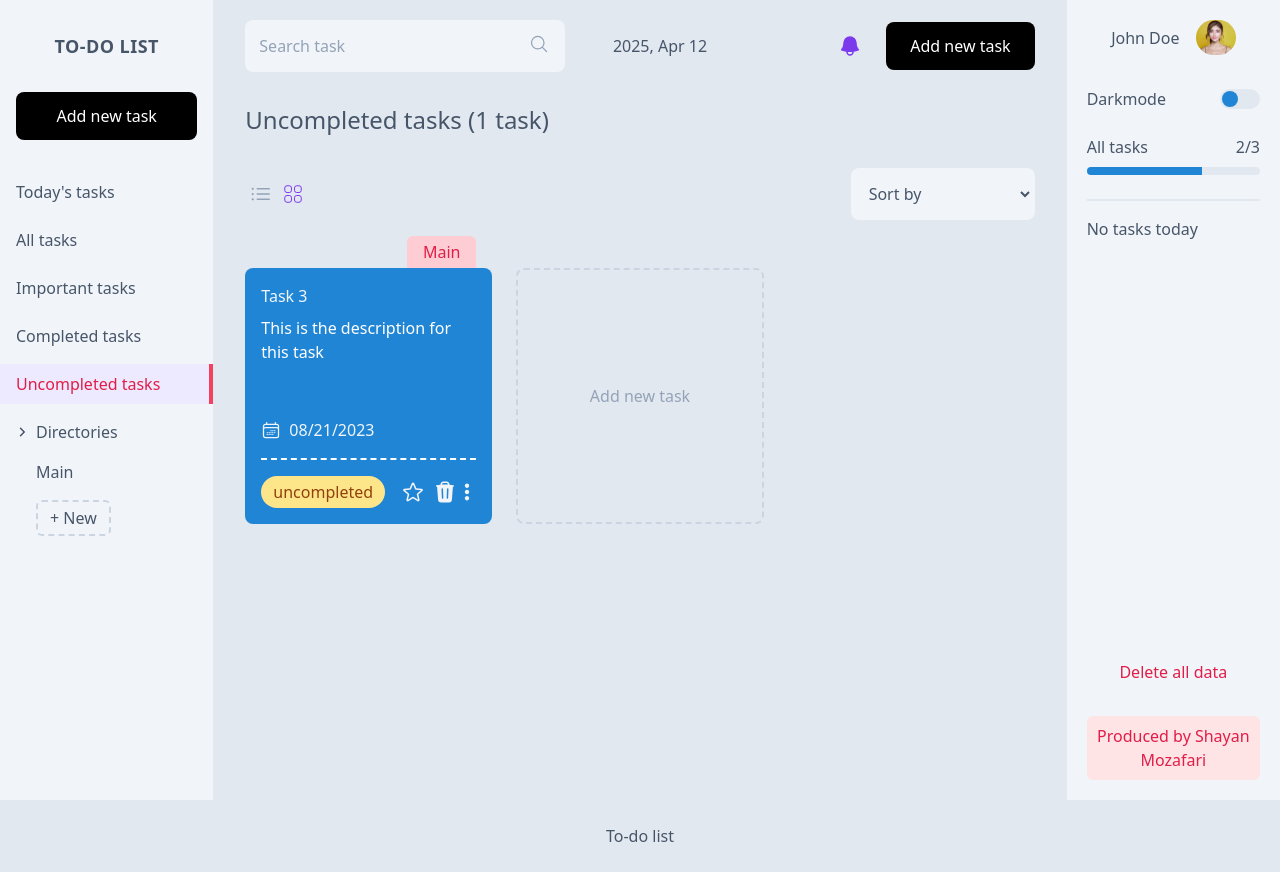
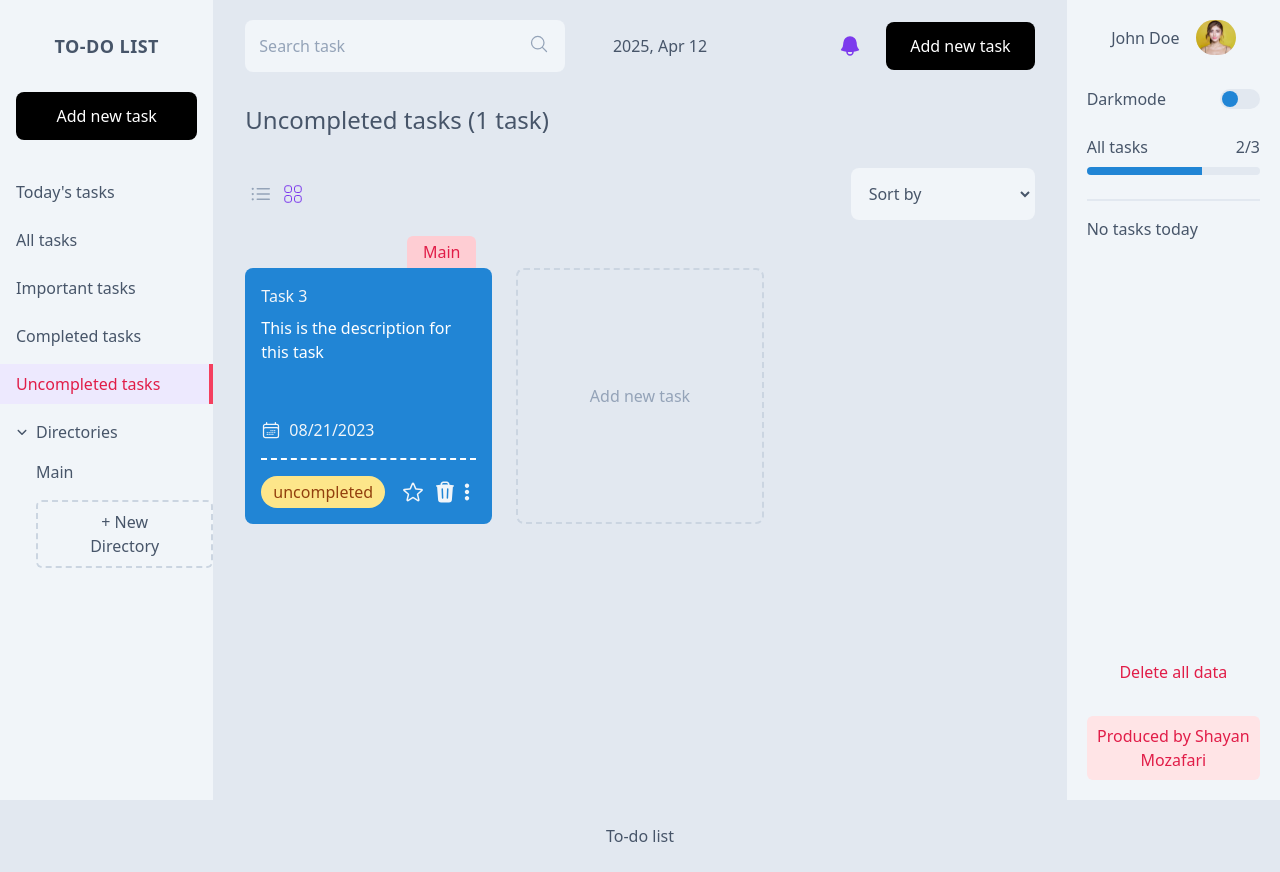
Before and after one commit to Shayan-Mst/todo-applist, a React (Create React App) app: page /uncompleted in a window 1280 px wide. Built offline with nearby package versions, Linux system fonts and the light colour scheme.

Commit message:
directory done

```diff
--- a/src/components/AccountSection/TasksDone.tsx
+++ b/src/components/AccountSection/TasksDone.tsx
@@ -60,7 +60,7 @@ const TasksDone: React.FC = () => {
           <span className="mb-2 block">Today's tasks</span>
           <ul>
             {todaysTasksToShow.map((task) => (
-              <li key={task.id} className="py-2 pl-6 text-slate-200 list-item">
+              <li key={task.id} className="py-2 pl-6 dark:text-slate-200 list-item">
                 <span>{task.title}</span>
               </li>
             ))}
--- a/src/components/Menu/Directories/ContentDirectories.tsx
+++ b/src/components/Menu/Directories/ContentDirectories.tsx
@@ -48,9 +48,9 @@ const ContentDirectories: React.FC<{ classActive: string }> = ({
       </ul>
       <button
         onClick={() => setModalDirIsShown(true)}
-        className="px-3 py-1 border-slate-300 dark:border-slate-700 border-2 ml-9 mt-2 rounded-md border-dashed hover:text-violet-500"
+        className="px-7 py-2 border-slate-300 dark:border-slate-700 border-2 ml-9 mt-2 rounded-md border-dashed hover:text-sky"
       >
-        + New
+        + New Directory
       </button>
     </>
   );
--- a/src/components/Menu/Directories/Directories.tsx
+++ b/src/components/Menu/Directories/Directories.tsx
@@ -12,22 +12,29 @@ const Directories: React.FC<{ classActive: string }> = ({ classActive }) => {
   return (
     <div className="py-4">
     <button
-        className={`flex items-center w-full mx-4 mb-2 ${
+      className={`flex items-center w-full mx-4 mb-2 transition-colors ${
         isDirectoriesOpen ? "dark:text-slate-200" : ""
       }`}
       onClick={toggleDirectoriesOpen}
     >
       <Arrow
-          className={`w-3 h-3 mr-2 rotate-90 transition ${
-            isDirectoriesOpen ? "rotate-180" : ""
+        className={`w-3 h-3 mr-2 transform transition-transform duration-300 ${
+          isDirectoriesOpen ? "rotate-180" : "rotate-90"
         }`}
       />
       Directories
     </button>
-      <div className={isDirectoriesOpen ? "visible" : "hidden"}>
+
+    {/* Smooth dropdown */}
+    <div
+      className={`overflow-hidden transition-all duration-300 ease-in-out ${
+        isDirectoriesOpen ? "max-h-96" : "max-h-0"
+      }`}
+    >
       <ContentDirectories classActive={classActive} />
     </div>
   </div>
+
   );
 };
 
```
Lines whose indentation alone changed are shown as unchanged.
